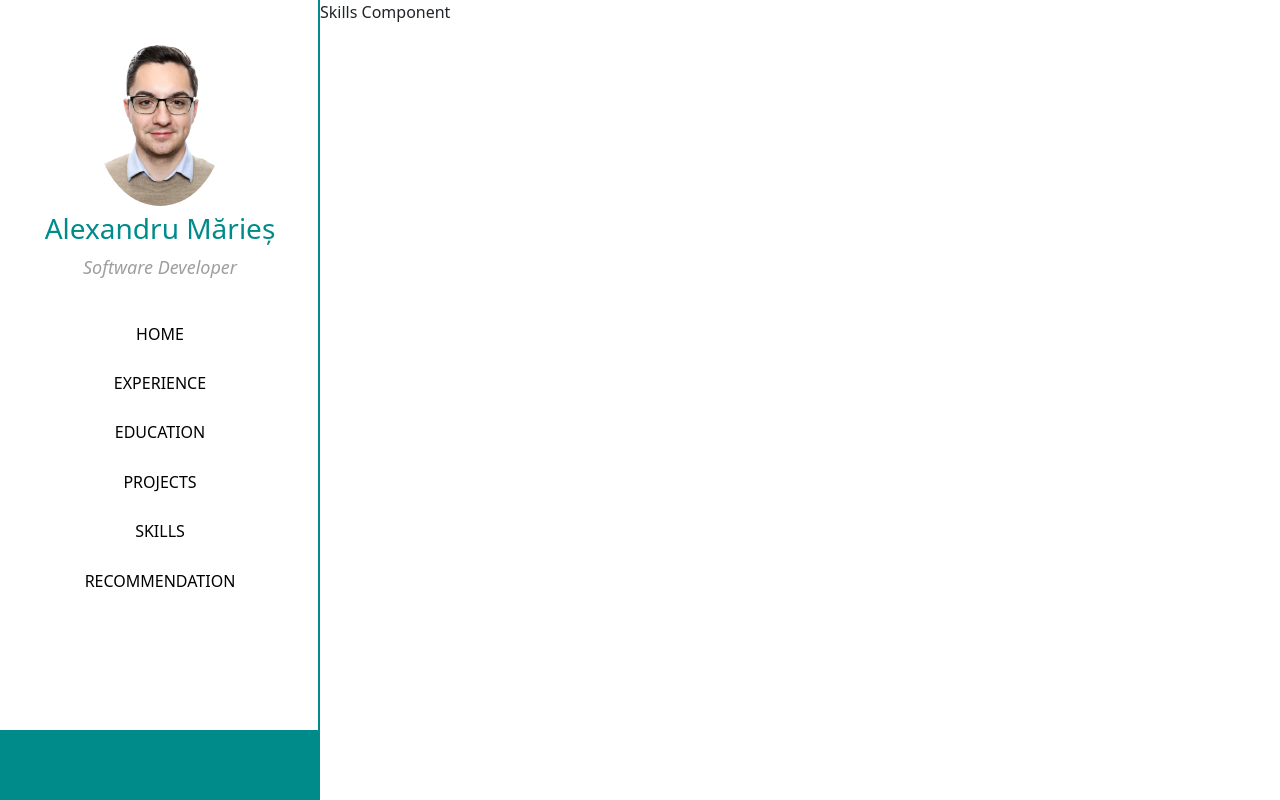
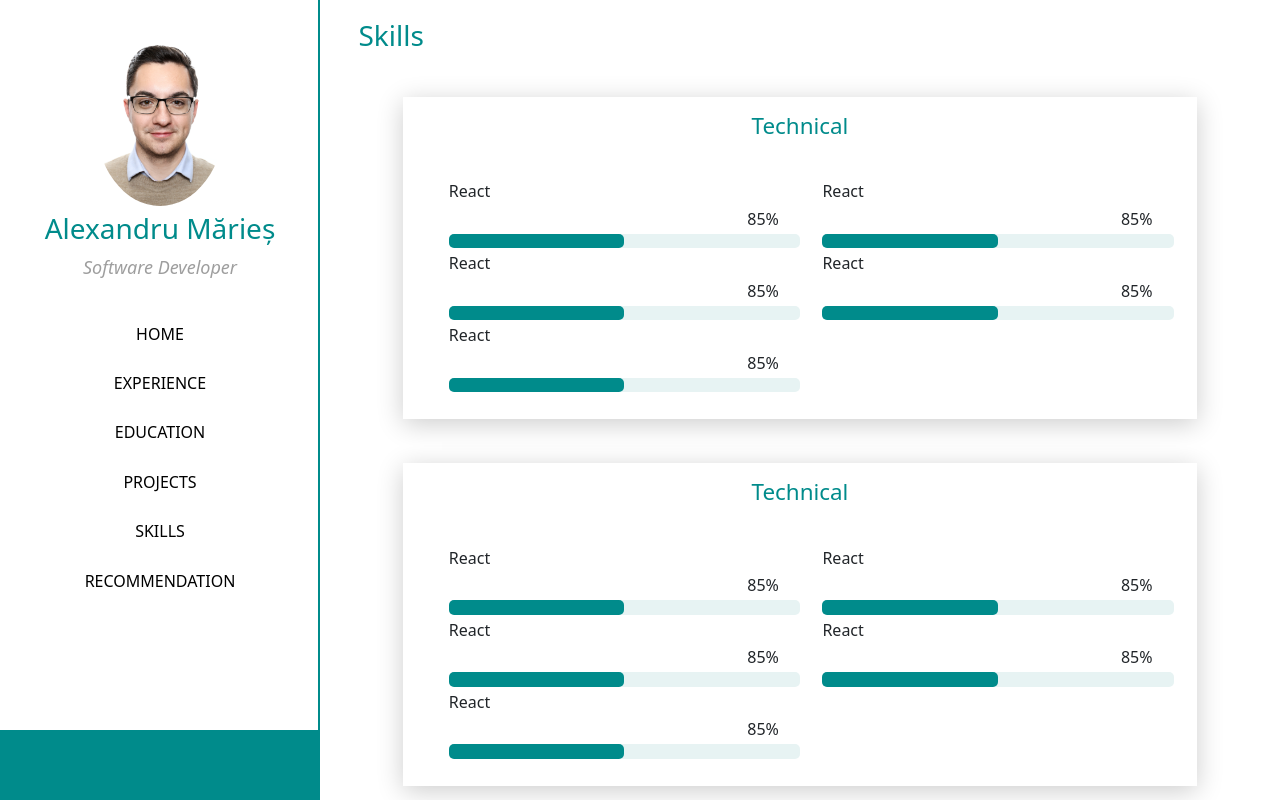
Before and after one commit to amaries95/AlexandruMaries, a JavaScript app: page /AlexandruMaries/skills in a window 1280 px wide. Built offline with nearby package versions, Linux system fonts and the light colour scheme; some icons are missing; the HTML template or start-up script is replaced by a standard one.

Commit message:
working on skills page

```diff
--- a/src/App.css
+++ b/src/App.css
@@ -10,9 +10,15 @@
 
 .container-padding{
   padding: 0;
+  overflow-x: hidden;
 }
 
 .content-container {
   overflow: auto;
   margin-left: 25%;
+  width: 75vw;
 }
+
+.col-3 {
+  width: 25vw;
+}
--- a/src/App.js
+++ b/src/App.js
@@ -14,7 +14,7 @@ function App() {
   return (
     <Router>
       <Container fluid={true} className="container-padding">
-        <Row className="vh-100 gx-0">
+        <Row className="vh-100 vw-100 gx-0">
           <Col xs={3} className="col-divider">
             <HeaderMenu />
           </Col>
--- a/src/components/Skills/Skills.js
+++ b/src/components/Skills/Skills.js
@@ -1,6 +1,15 @@
+import style from './Skills.module.css';
+import SkillsGroup from './SkillsGroup/SkillsGroup';
+
 export default function Skills(props)
 {
     return (
-        <p>Skills Component</p>
+        <div className={style.container}>
+            <h3>Skills</h3>
+            <SkillsGroup></SkillsGroup>
+            <SkillsGroup></SkillsGroup>
+            <SkillsGroup></SkillsGroup>
+        </div>
+
     );
 }
--- /dev/null
+++ b/src/components/Skills/Skills.module.css
@@ -0,0 +1,9 @@
+.container {
+    margin: 2% 4% 0% 4%;
+    overflow: hidden;
+}
+
+.container h3 {
+    margin: 0;
+    color: darkcyan;
+}
--- /dev/null
+++ b/src/components/Skills/SkillsGroup/SkillsGroup.js
@@ -0,0 +1,13 @@
+import style from './SkillsGroup.module.css';
+import SkillsGroupDetails from './SkillsGroupDetails/SkillsGroupDetails';
+
+export default function SkillsGroup(props)
+{
+    return (
+        <div className={style.container}>
+            <h3>Technical</h3>
+            <SkillsGroupDetails></SkillsGroupDetails>
+        </div>
+
+    );
+}
--- /dev/null
+++ b/src/components/Skills/SkillsGroup/SkillsGroup.module.css
@@ -0,0 +1,13 @@
+.container
+{
+    margin: 5%;
+    box-shadow: 0px 5px 25px 0px rgb(0 0 0 / 20%);
+
+}
+
+.container h3 {
+    font-size: 140%;
+    font-weight: 500;
+    padding: 2%;
+    text-align: center;
+}
--- /dev/null
+++ b/src/components/Skills/SkillsGroup/SkillsGroupDetails/Skill/ProgressBar/ProgressBar.js
@@ -0,0 +1,12 @@
+import style from './ProgressBar.module.css';
+
+export default function ProgressBar(props)
+{
+    return (
+        <div className={style['progress-bar']}>
+            <div className={style['fill-progress-bar']}>
+                <span><br/></span>
+            </div>
+        </div>
+    );
+}
--- /dev/null
+++ b/src/components/Skills/SkillsGroup/SkillsGroupDetails/Skill/ProgressBar/ProgressBar.module.css
@@ -0,0 +1,13 @@
+.progress-bar {
+    height: 20%;
+    width: 100%;
+    background-color: rgb(231, 243, 243);
+    border-radius: 5px;
+}
+
+.fill-progress-bar {
+    height: 100%;
+    width: 50%;
+    background-color: darkcyan;
+    border-radius: inherit;
+}
--- /dev/null
+++ b/src/components/Skills/SkillsGroup/SkillsGroupDetails/Skill/Skill.js
@@ -0,0 +1,16 @@
+import ProgressBar from './ProgressBar/ProgressBar';
+import style from './Skill.module.css';
+
+export default function Skill(props)
+{
+    return (
+        <div className={style.container}>
+                <p className={style['skill-name']}>React</p>
+                <p className={style.percentage}>85%</p>
+
+               <ProgressBar/>
+
+        </div>
+
+    );
+}
--- /dev/null
+++ b/src/components/Skills/SkillsGroup/SkillsGroupDetails/Skill/Skill.module.css
@@ -0,0 +1,15 @@
+.container {
+    width: 50%;
+    padding: 0% 0% 0% 3%;
+    display: flex;
+    flex-wrap: wrap;
+}
+
+.percentage {
+    padding-left: 85%;
+    margin: 0;
+}
+
+.skill-name {
+    margin: 0;
+}
--- /dev/null
+++ b/src/components/Skills/SkillsGroup/SkillsGroupDetails/SkillsGroupDetails.js
@@ -0,0 +1,16 @@
+import Skill from './Skill/Skill';
+import style from './SkillsGroupDetails.module.css';
+
+export default function SkillsGroupDetails(props)
+{
+    return (
+        <div className={style.container}>
+            <Skill></Skill>
+            <Skill></Skill>
+            <Skill></Skill>
+            <Skill></Skill>
+            <Skill></Skill>
+        </div>
+
+    );
+}
--- /dev/null
+++ b/src/components/Skills/SkillsGroup/SkillsGroupDetails/SkillsGroupDetails.module.css
@@ -0,0 +1,6 @@
+.container {
+    padding: 3%;
+    width: 100%;
+    display: flex;
+    flex-wrap: wrap;
+}
```
Also changed, not shown: 1 other file (tests, documents, lock files or other folders).
